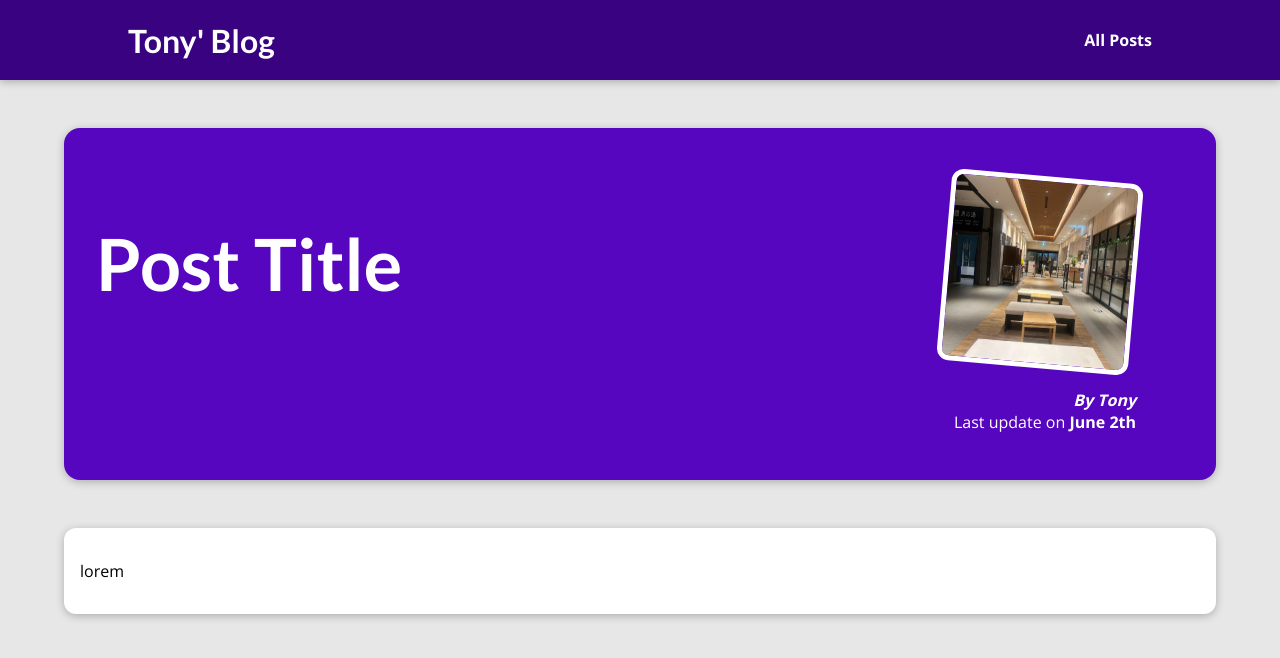
After one commit to infinite31336/django_blog, a Django app: template my_site/blog/templates/blog/post-detail.html in a window 1280 px wide. The commit adds this page. Shown: the top 658 px of the page. Run offline with Django 5.2, Linux system fonts and the light colour scheme; the template is opened without the code that fills it, so the values that code supplies are empty.

Commit message:
Create post detail page

```diff
--- /dev/null
+++ b/my_site/blog/static/blog/post-detail.css
@@ -0,0 +1,62 @@
+body {
+  background-color: #e7e7e7;
+}
+
+#main-navigation {
+  background-color: #390281;
+  box-shadow: 0 2px 8px rgba(0, 0, 0, 0.25);
+}
+
+#summary {
+  margin: 8rem auto 3rem auto;
+  padding: 2rem;
+  width: 90%;
+  max-width: 90rem;
+  border-radius: 16px;
+  background-color: #5706c0;
+  position: relative;
+  box-shadow: 0 2px 8px rgba(0, 0, 0, 0.25);
+  height: 22rem;
+}
+
+#summary h2 {
+  color: white;
+  font-size: 4.5rem;
+}
+
+#summary article {
+  position: absolute;
+  top: 2rem;
+  right: 3rem;
+  padding: 1rem 2rem;
+  border-radius: 12px;
+  text-align: right;
+  color: white;
+}
+
+#summary article img {
+  width: 12rem;
+  height: 12rem;
+  border-radius: 12px;
+  transform: rotateZ(5deg);
+  border: 5px solid white;
+  margin-bottom: 1rem;
+}
+
+#summary address {
+  font-weight: bold;
+}
+
+#summary time {
+  font-weight: bold;
+}
+
+main {
+  width: 90%;
+  max-width: 90rem;
+  margin: 3rem auto;
+  background-color: white;
+  padding: 1rem;
+  border-radius: 12px;
+  box-shadow: 0 2px 8px rgba(0, 0, 0, 0.25);
+}
--- a/my_site/blog/templates/blog/includes/post.html
+++ b/my_site/blog/templates/blog/includes/post.html
@@ -2,7 +2,7 @@
 
 <li>
     <article class='post'>
-        <a href=''>
+        <a href='{% url "post-detail-page" "visit-japan" %}'>
             <img src='{% static "blog/images/Heiwajima.jpg" %}' alt='Visit Japan' />
             <div class='post__content'>
                 <h3>Visit Japan</h3>
--- /dev/null
+++ b/my_site/blog/templates/blog/post-detail.html
@@ -0,0 +1,29 @@
+{% extends "base.html" %}
+{% load static %}
+
+{% block title %}
+   This Post Title
+{% endblock  %}
+
+{% block css_files %}
+    <link rel='stylesheet' href='{% static "blog/post-detail.css" %}'>
+{% endblock %}
+
+{% block content %}
+    <section id='summary'>
+        <h2>Post Title</h2>
+        <article>
+            <img src='{% static "blog/images/Heiwajima.jpg" %}' alt='Post Title' />
+            <address>By Tony</address>
+            <div>
+                Last update on <time>June 2th</time>
+            </div>
+        </article>
+    </section>
+
+    <main>
+        <p>
+            lorem
+        </p>
+    </main>
+{% endblock %}
--- a/my_site/blog/urls.py
+++ b/my_site/blog/urls.py
@@ -4,6 +4,6 @@ from . import views
 
 urlpatterns = [
     path('', views.starting_page, name='starting-page'),
-    path('posts', views.posts, name='post-past'),
+    path('posts', views.posts, name='posts-page'),
     path('posts/<slug:slug>', views.post_detail, name='post-detail-page')
 ]
--- a/my_site/blog/views.py
+++ b/my_site/blog/views.py
@@ -4,7 +4,8 @@ def starting_page(request):
     return render(request, 'blog/index.html')
 
 def posts(request):
+    print('render all post page')
     return render(request, 'blog/all-posts.html')
 
-def post_detail(request):
-    pass
+def post_detail(request, slug):
+    return render(request, 'blog/post-detail.html')
--- a/my_site/templates/base.html
+++ b/my_site/templates/base.html
@@ -10,6 +10,13 @@
     {% block css_files %}{% endblock  %}
 </head>
 <body>
+    <header id='main-navigation'>
+        <h1><a href='{% url "starting-page" %}'>Tony' Blog</a></h1>
+        <nav>
+            <a href='{% url "posts-page" %}'>All Posts</a>
+        </nav>
+    </header>
+
     {% block content %}
     {% endblock  %}
 </body>
```
Also changed, not shown: my_site/blog/templates/blog/all-posts.html (+0 -7 lines), my_site/blog/templates/blog/index.html (+0 -7 lines).
